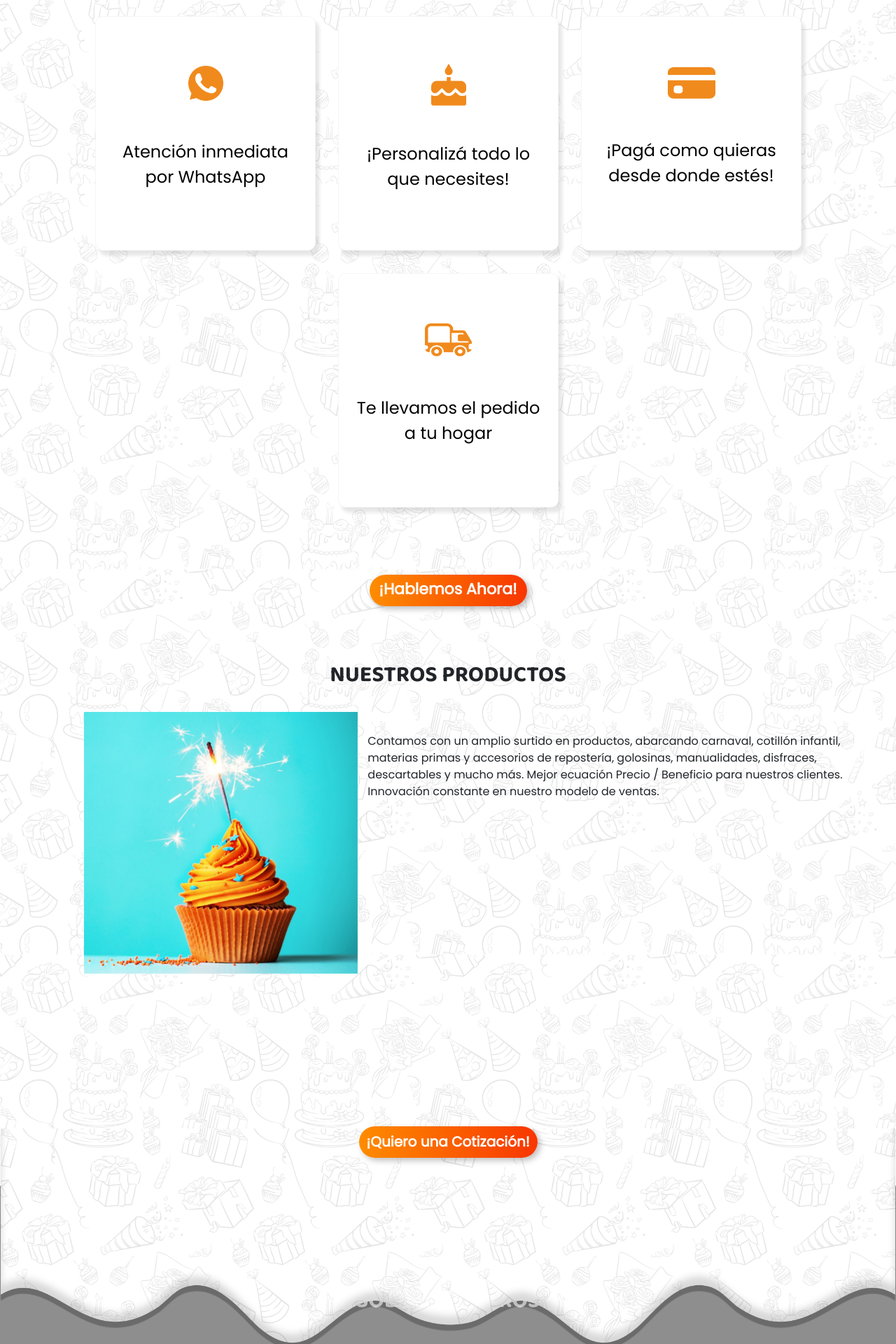
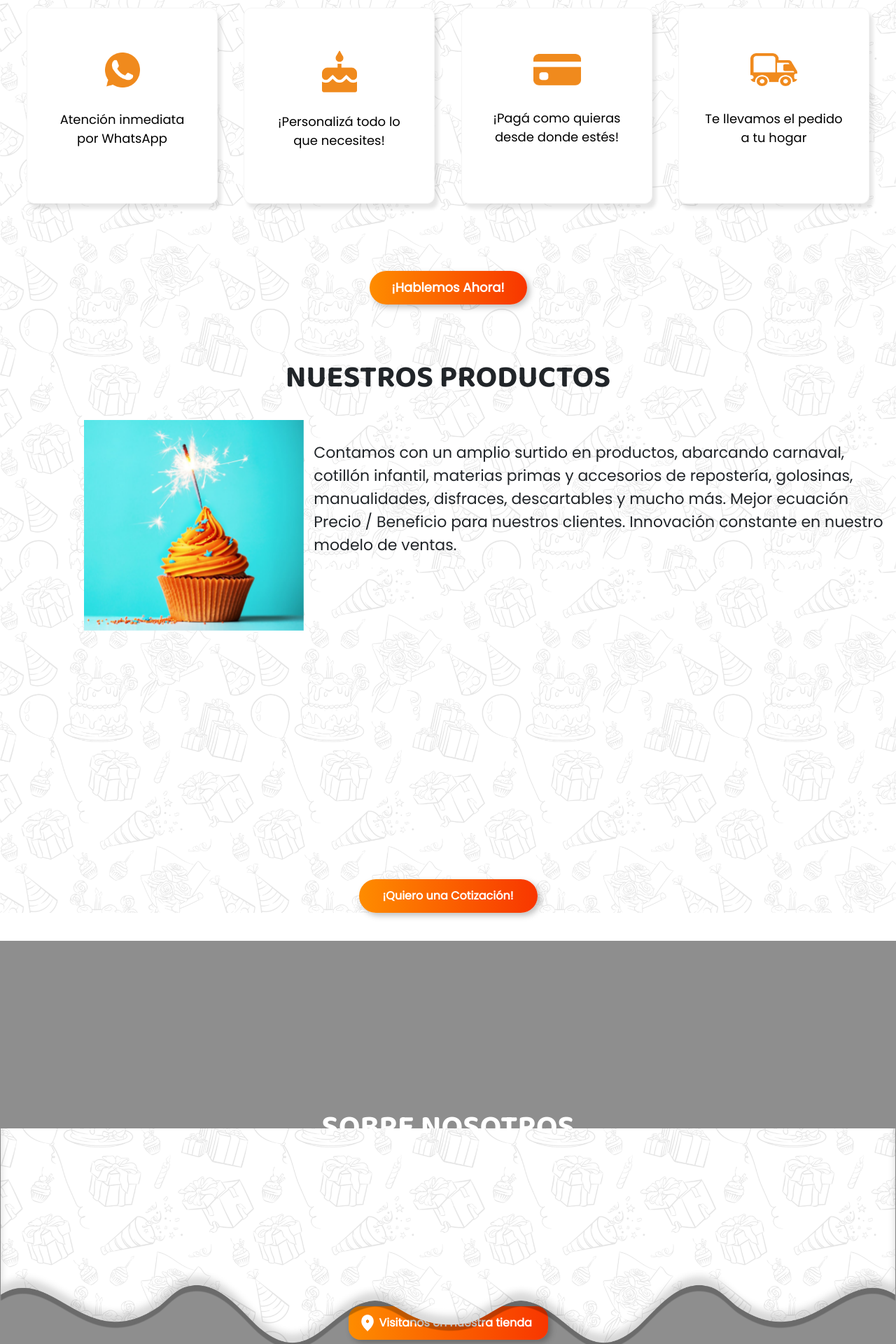
Before and after one commit to humbuck3r/fantasiweb, a React (Create React App) app: page / in a window 1280 px wide. Shown: the part 880-2800 px from the top of the page at 70% size. Built offline with nearby package versions, Linux system fonts and the light colour scheme.

Commit message:
querys en 767

```diff
--- a/src/Components/About/About.css
+++ b/src/Components/About/About.css
@@ -67,13 +67,13 @@
 /* Responsive*/
 @media (min-width: 424px){
     .title-about{
-        font-size: 32px;
+        font-size: 34px;
         margin-top: 32%;
     }
 
     .text-about{
-        font-size: 18px;
-        margin: 0rem 1.5rem 0rem 1.5rem;
+        font-size: 20px;
+
     }
 
 }
@@ -81,13 +81,36 @@
 @media (min-width: 765px){
     .about{
 
-        height: 500px
+        height: 700px;
+
+    }
+    .title-about{
+        font-size: 44px;
+        margin-top: 15%;
     }
 
-    .title-about{
-        margin-top: 140px
+    .text-about{
+        font-size: 22px;
+        line-height: 1.6;
+        padding: 0rem 1.5rem 0rem 1.5rem;
+
     }
-    ;
+    .btn-about {
+        height: 48px;
+        width: 285px;
+        margin-top: 10%;
+
+      }
+
+      .btn-about > h2 {
+        font-size: 16px;
+        line-height: 46px;
+
+      }
+      .btn-icono{
+        width: 18px;
+        height: 24px;
+    }
 }
 
 @media (min-width: 1024px){
--- a/src/Components/Prod-serv/Prod-serv.css
+++ b/src/Components/Prod-serv/Prod-serv.css
@@ -36,7 +36,7 @@
     bottom: 100px;
   }
   .prodbot{
-    top: 2250px;
+    top: 2134px;
     z-index: -1;
   }
 }
@@ -47,7 +47,7 @@
   }
 
   .prodbot{
-    top: 2470px;
+    top: 2333px;
   }
 }
 
@@ -56,7 +56,7 @@
     top: -135px;
   }
   .prodbot{
-    top: 2150px;
+    top: 1983px;
   }
 }
 
--- a/src/Components/Products/Products.css
+++ b/src/Components/Products/Products.css
@@ -58,25 +58,41 @@
 @media (min-width: 424px) {
 
     .title-prod{
-        font-size: 32px;
+        font-size: 34px;
         margin: 4rem 0rem 2rem;
 
     }
-    .content-prod{
-        font-size: 18px;
+    .subcontainer-prod{
+        font-size: 20px;
         text-align: left;
-        margin: 2rem 0rem 3rem 2rem ;
 
     }
-    .btn-prod{
-        height: 45px;
-        width: 255px;
-    }
-    .btn-prod > h2 {
-        font-size: 20px;
-        line-height: 43px;
 
-    }
+}
+@media (min-width: 768px) {
+
+  .title-prod{
+      font-size: 44px;
+      margin: 4rem 0rem 2rem;
+
+  }
+  .subcontainer-prod{
+      font-size: 22px;
+      text-align: left;
+
+
+  }
+  .btn-prod {
+    height: 48px;
+    width: 255px;
+    margin-top: 5%;
+  }
+
+  .btn-prod > h2 {
+    font-size: 16px;
+    line-height: 46px;
+  }
+
 }
 
 @media (min-width: 1024px) {
--- a/src/Components/Services/Services.css
+++ b/src/Components/Services/Services.css
@@ -119,23 +119,20 @@
 
 @media (min-width: 767px) {
   .title-serv {
-    font-size: 48px;
+    font-size: 44px;
   }
   .text-serv {
-    font-size: 28px;
+    font-size: 22px;
     margin-bottom: 5%;
   }
 
   .cards-serv {
-    font-size: 24px;
+    justify-content: space-evenly;
+    font-size: 18px;
+
   }
 
-  .card {
-    width: 315px;
-    height: 335px;
-    margin: 0rem 1rem 2rem 1rem;
-    padding: 1rem;
-  }
+
   .wsp-img {
     height: 50px;
     width: 50px;
@@ -157,14 +154,14 @@
   }
 
   .btn-serv {
-    height: 45px;
+    height: 48px;
     width: 225px;
     margin-top: 5%;
   }
 
   .btn-serv > h3 {
-    font-size: 22px;
-    line-height: 40px;
+    font-size: 18px;
+    line-height: 46px;
   }
 }
 
```
